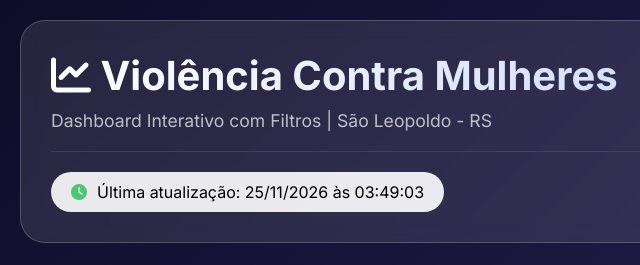
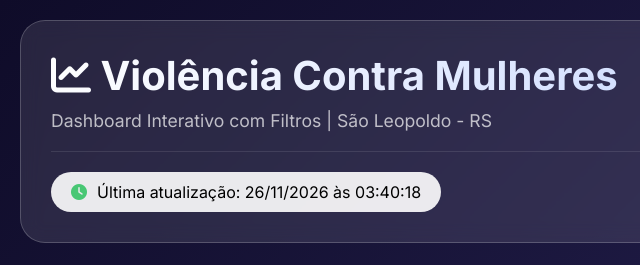
Before and after one commit to mathmoraesdev/dashboard-monitoramento-violencia-contra-a-mulher, a plain HTML site: page index.html in a window 1280 px wide. Shown: the top 265 px of the page, 0-640 px from the left. Drawn offline with nearby package versions, Linux system fonts and the light colour scheme; some packages are replaced by stand-ins of ours; a script that the page names is missing.

Commit message:
🔄 Atualização automática - 26/11/2026 03:40:18 (Horário de Brasília)

```diff
--- a/index.html
+++ b/index.html
@@ -87,7 +87,7 @@
                 <h1><i class="fas fa-chart-line"></i> Violência Contra Mulheres</h1>
                 <div class="subtitle">Dashboard Interativo com Filtros | São Leopoldo - RS</div>
                 <div class="update-info">
-                    <div class="update-time"><i class="fas fa-clock"></i><span>Última atualização: 25/11/2026 às 03:49:03</span></div>
+                    <div class="update-time"><i class="fas fa-clock"></i><span>Última atualização: 26/11/2026 às 03:40:18</span></div>
                     <div>
                         <button class="refresh-btn" onclick="location.reload()"><i class="fas fa-sync-alt"></i> Atualizar</button>
                         <button class="btn-export" onclick="exportarCSV()"><i class="fas fa-file-csv"></i> Exportar CSV</button>
```
Also changed, not shown: 1 other file.
